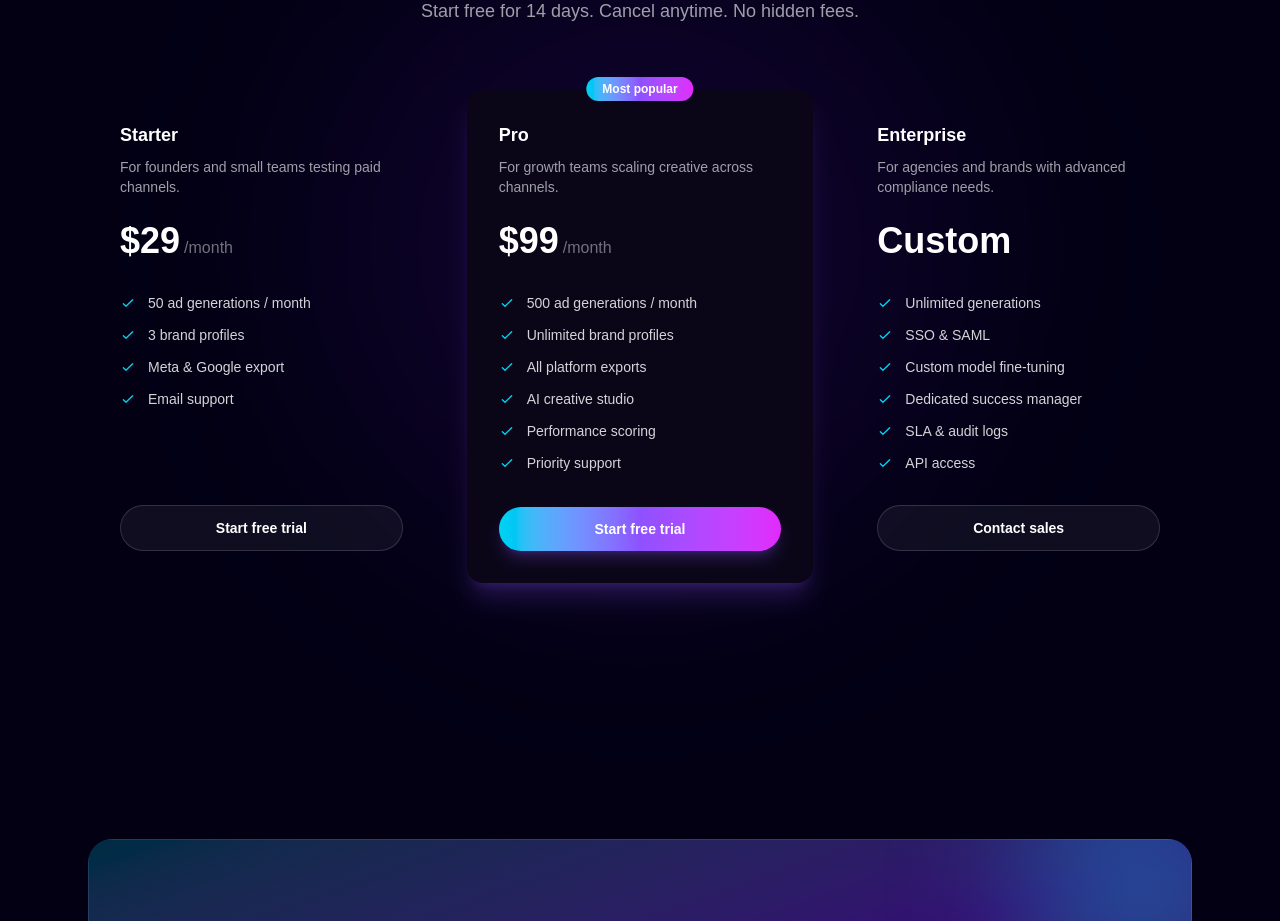
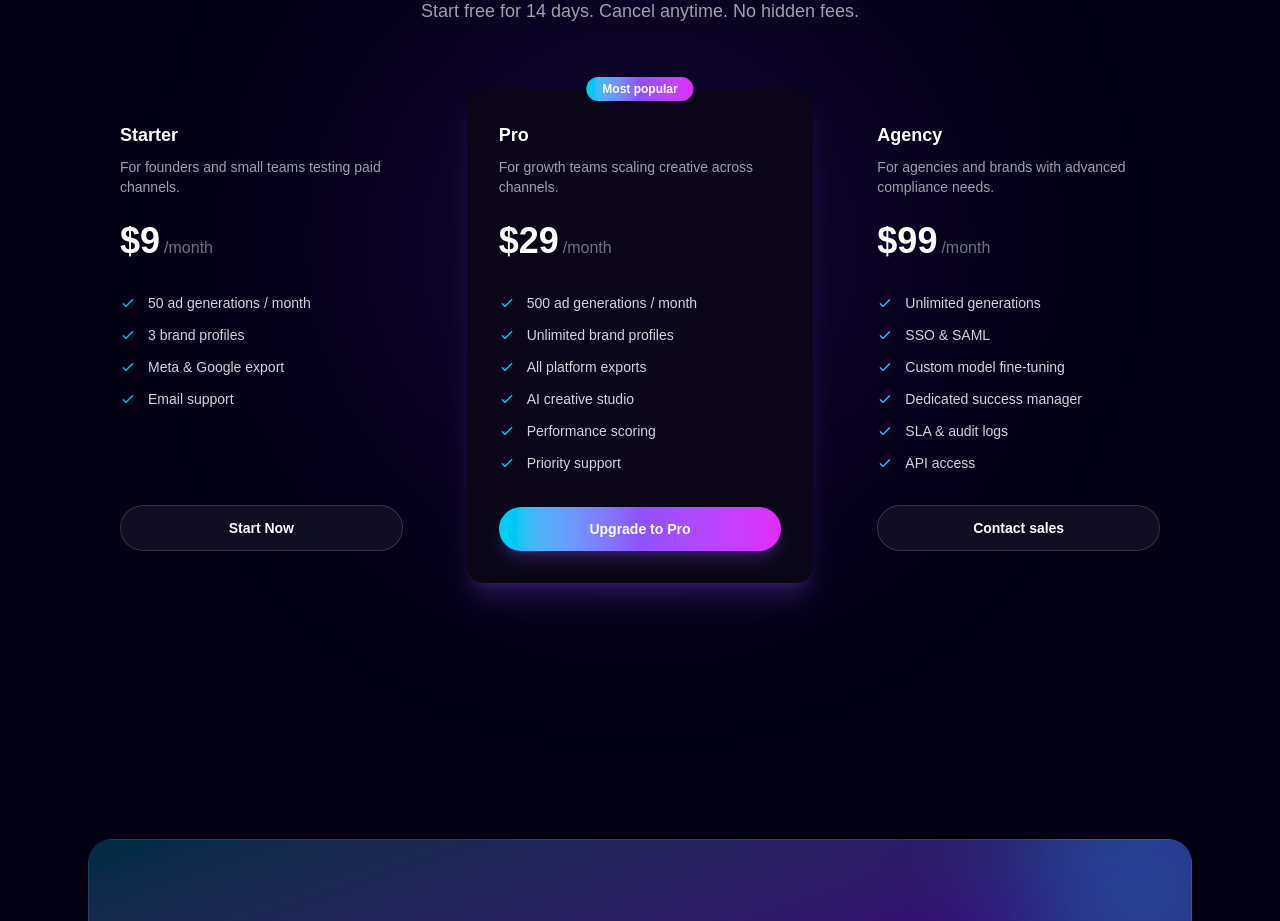
Before and after one commit to tanishqjoseph6/AdnovaAI, a Next.js app: page / in a window 1280 px wide. Shown: the part 2240-3161 px from the top of the page. Built offline with nearby package versions, Linux system fonts and the light colour scheme.

Commit message:
update pricing

```diff
--- a/components/Pricing.tsx
+++ b/components/Pricing.tsx
@@ -1,7 +1,7 @@
 const plans = [
   {
     name: "Starter",
-    price: "29",
+    price: "9",
     description: "For founders and small teams testing paid channels.",
     features: [
       "50 ad generations / month",
@@ -9,12 +9,12 @@ const plans = [
       "Meta & Google export",
       "Email support",
     ],
-    cta: "Start free trial",
+    cta: "Start Now",
     highlighted: false,
   },
   {
     name: "Pro",
-    price: "99",
+    price: "29",
     description: "For growth teams scaling creative across channels.",
     features: [
       "500 ad generations / month",
@@ -24,12 +24,12 @@ const plans = [
       "Performance scoring",
       "Priority support",
     ],
-    cta: "Start free trial",
+    cta: "Upgrade to Pro",
     highlighted: true,
   },
   {
-    name: "Enterprise",
-    price: "Custom",
+    name: "Agency",
+    price: "99",
     description: "For agencies and brands with advanced compliance needs.",
     features: [
       "Unlimited generations",
```
